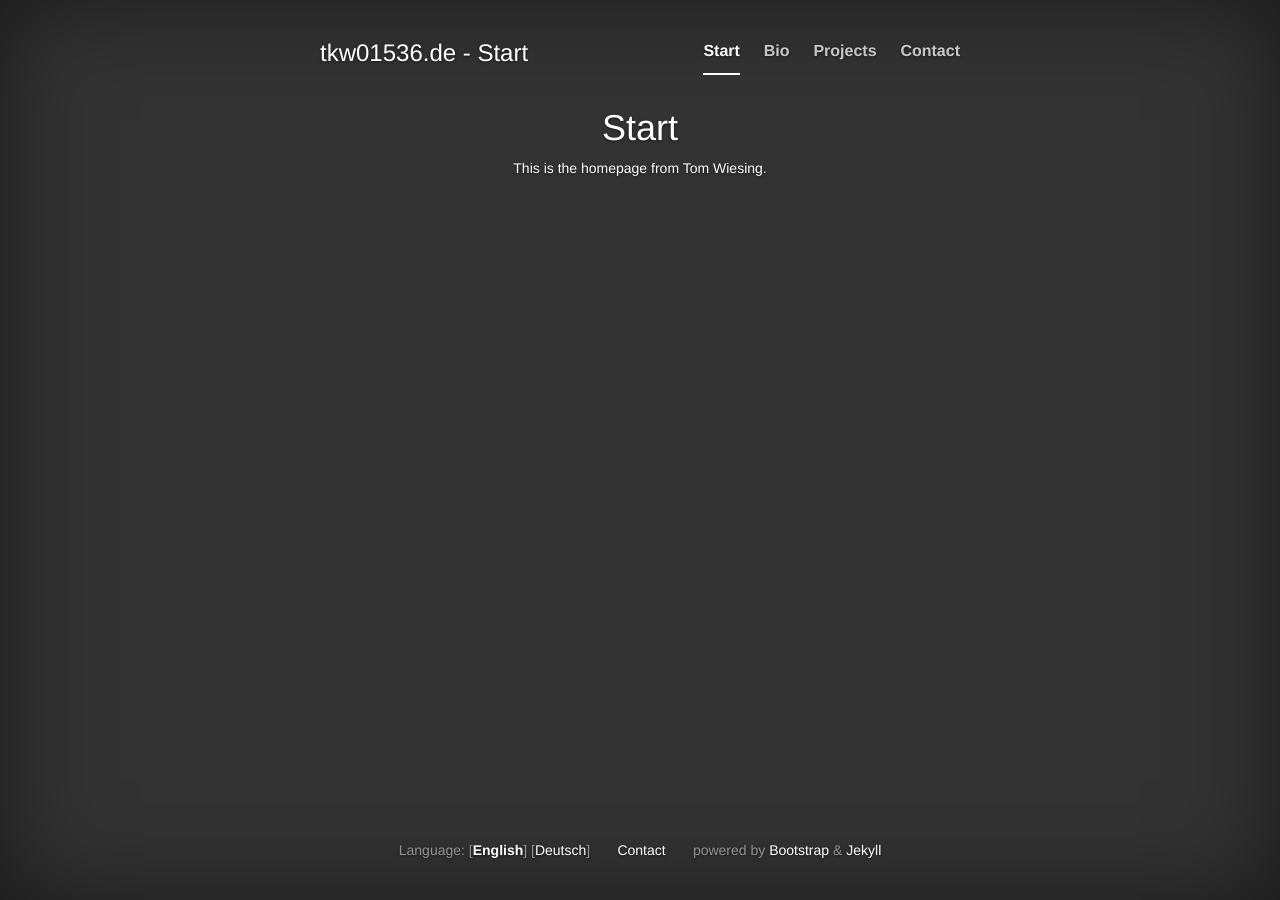
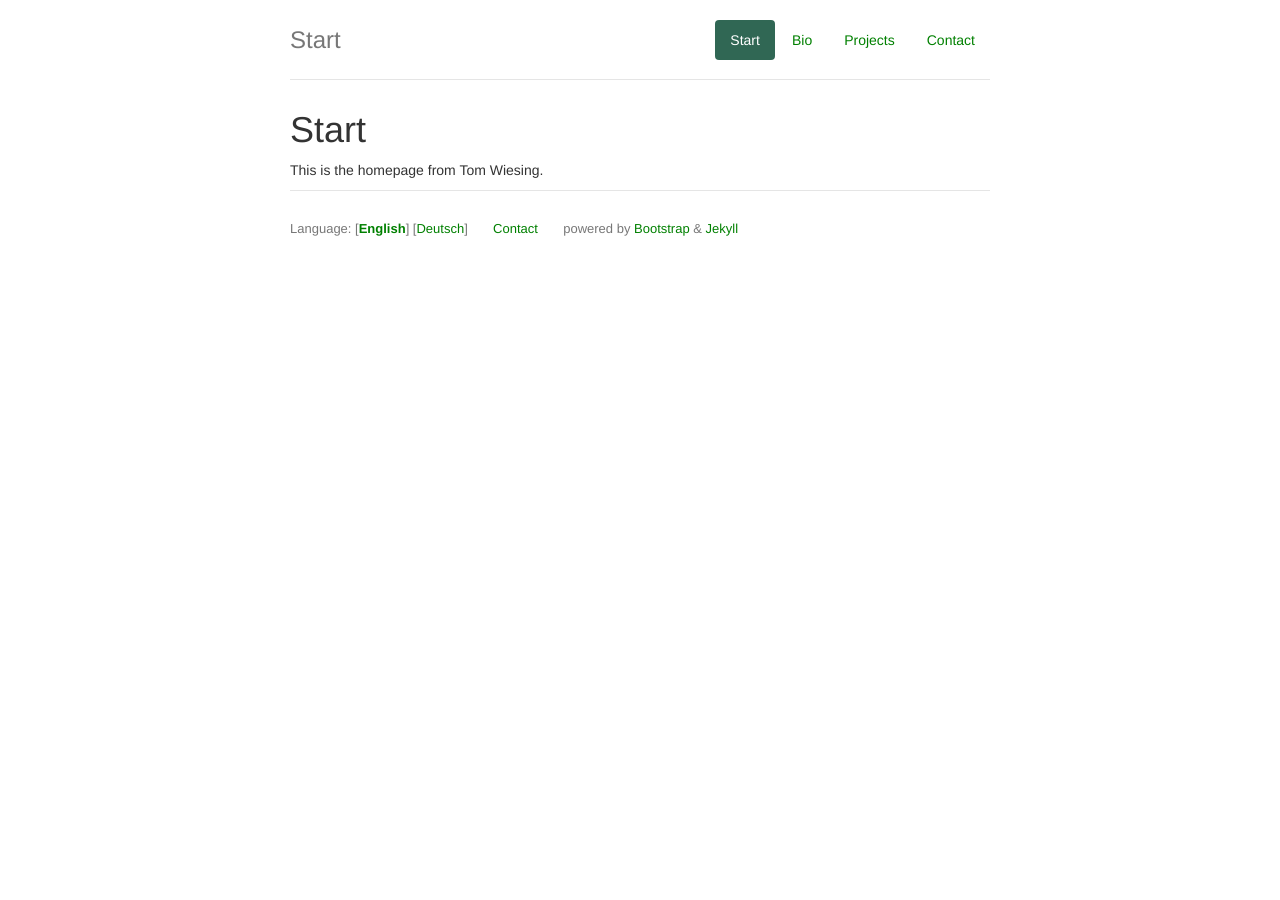
Before and after one commit to tkw1536/tkw01536.de, a Jekyll site: the page built from en/index.md, in a window 1280 px wide. Built offline with Jekyll 4.4.1, drawn with Linux system fonts in a browser that asks for light colours; nearby versions of some CDN libraries; Markdown is read by kramdown in place of the engine named in the settings.

Commit message:
Updated color scheme

```diff
--- a/_layouts/default.html
+++ b/_layouts/default.html
@@ -16,7 +16,7 @@
     <link href="http://netdna.bootstrapcdn.com/bootstrap/3.1.1/css/bootstrap.min.css" rel="stylesheet">
 
     <!-- Custom styles for this template -->
-    <link href="/assets/css/cover.css" rel="stylesheet">
+    <link href="/assets/css/custom.css" rel="stylesheet">
 
     <!-- HTML5 shim and Respond.js IE8 support of HTML5 elements and media queries -->
     <!--[if lt IE 9]>
@@ -26,42 +26,23 @@
   </head>
 
   <body>
-
-    <div class="site-wrapper">
-
-      <div class="site-wrapper-inner">
-
-        <div class="cover-container">
-
+    <div class="container">
+      <div class="header">
         {% if page.showmargin == true %}
-            <div class="masthead clearfix">
-              <div class="inner">
-                <h3 class="masthead-brand">tkw01536.de - {{ page.title }}</h3>
-                  <ul class="nav masthead-nav">
+        <ul class="nav nav-pills pull-right">
           {% include multilang/02_head.html %}
         </ul>
-              </div>
-            </div>
+        <h3 class="text-muted">{{ page.title }}</h3>
         {% endif %}
-
-          <div class="inner cover">
-            <div class="scroll">
-              {{ content }}
-            </div>
       </div>
 
-          <div class="mastfoot">
-            <div class="inner">
+      {{ content }}
+
+      <div class="footer">
         <p>
           {% include multilang/03_foot.html %}
         </p>
       </div>
-          </div>
-
-        </div>
-
-      </div>
-
     </div>
 
     <!-- JavaScript -->
--- a/assets/css/cover.css
+++ /dev/null
@@ -1,170 +0,0 @@
-/*
- * Globals
- */
-
-/* Links */
-a,
-a:focus,
-a:hover {
-  color: #fff;
-}
-
-/* Custom default button */
-.btn-default,
-.btn-default:hover,
-.btn-default:focus {
-  color: #333;
-  text-shadow: none; /* Prevent inheritence from `body` */
-  background-color: #fff;
-  border: 1px solid #fff;
-}
-
-
-/*
- * Base structure
- */
-
-html,
-body {
-  height: 100%;
-  background-color: #333;
-}
-body {
-  color: #fff;
-  text-align: center;
-  text-shadow: 0 1px 3px rgba(0,0,0,.5);
-  box-shadow: inset 0 0 100px rgba(0,0,0,.5);
-}
-
-/* Extra markup and styles for table-esque vertical and horizontal centering */
-.site-wrapper {
-  display: table;
-  width: 100%;
-  height: 100%; /* For at least Firefox */
-  min-height: 100%;
-}
-.site-wrapper-inner {
-  display: table-cell;
-  vertical-align: top;
-}
-.cover-container {
-  margin-right: auto;
-  margin-left: auto;
-}
-
-/* Padding for spacing */
-.inner {
-  padding: 30px;
-}
-
-
-/*
- * Header
- */
-.masthead-brand {
-  margin-top: 10px;
-  margin-bottom: 10px;
-}
-
-.masthead-nav > li {
-  display: inline-block;
-}
-.masthead-nav > li + li {
-  margin-left: 20px;
-}
-.masthead-nav > li > a {
-  padding-right: 0;
-  padding-left: 0;
-  font-size: 16px;
-  font-weight: bold;
-  color: #fff; /* IE8 proofing */
-  color: rgba(255,255,255,.75);
-  border-bottom: 2px solid transparent;
-}
-.masthead-nav > li > a:hover,
-.masthead-nav > li > a:focus {
-  background-color: transparent;
-  border-bottom-color: rgba(255,255,255,.25);
-}
-.masthead-nav > .active > a,
-.masthead-nav > .active > a:hover,
-.masthead-nav > .active > a:focus {
-  color: #fff;
-  border-bottom-color: #fff;
-}
-
-@media (min-width: 768px) {
-  .masthead-brand {
-    float: left;
-  }
-  .masthead-nav {
-    float: right;
-  }
-}
-
-
-/*
- * Cover
- */
-
-.cover {
-  padding: 0 20px;
-}
-.cover .btn-lg {
-  padding: 10px 20px;
-  font-weight: bold;
-}
-
-
-/*
- * Footer
- */
-
-.mastfoot {
-  color: #999; /* IE8 proofing */
-  color: rgba(255,255,255,.5);
-}
-
-
-/*
- * Affix and center
- */
-
-@media (min-width: 768px) {
-  /* Pull out the header and footer */
-  .masthead {
-    position: fixed;
-    top: 0;
-  }
-  .mastfoot {
-    position: fixed;
-    bottom: 0;
-  }
-  /* Start the vertical centering */
-  .site-wrapper-inner {
-    vertical-align: middle;
-  }
-  /* Handle the widths */
-  .masthead,
-  .mastfoot,
-  .cover-container {
-    width: 100%; /* Must be percentage or pixels for horizontal alignment */
-  }
-}
-
-@media (min-width: 992px) {
-  .masthead,
-  .mastfoot,
-  .cover-container {
-    width: 700px;
-  }
-}
-
-.inner.cover{
-  overflow: hidden;
-}
-
-.inner.cover > .scroll {
-  height: 100%;
-  overflow: auto;
-}
--- /dev/null
+++ b/assets/css/custom.css
@@ -0,0 +1,76 @@
+/* Space out content a bit */
+body {
+  padding-top: 20px;
+  padding-bottom: 20px;
+}
+
+/*
+  Green Color Scheme
+*/
+
+a {
+  color: green;
+}
+
+a:hover, a:focus {
+  color: #6CC417;
+}
+
+.nav-pills>li.active>a, .nav-pills>li.active>a:hover, .nav-pills>li.active>a:focus {
+    background-color: #306754;
+}
+
+/* Everything but the jumbotron gets side spacing for mobile first views */
+.header,
+.footer {
+  padding-right: 15px;
+  padding-left: 15px;
+}
+
+/* Custom page header */
+.header {
+  border-bottom: 1px solid #e5e5e5;
+}
+/* Make the masthead heading the same height as the navigation */
+.header h3 {
+  padding-bottom: 19px;
+  margin-top: 0;
+  margin-bottom: 0;
+  line-height: 40px;
+}
+
+/* Custom page footer */
+.footer {
+  padding-top: 19px;
+  color: #777;
+  border-top: 1px solid #e5e5e5;
+  font-size: small;
+}
+
+/* Customize container */
+@media (min-width: 768px) {
+  .container {
+    max-width: 730px;
+  }
+}
+.container-narrow > hr {
+  margin: 30px 0;
+}
+
+/* Responsive: Portrait tablets and up */
+@media screen and (min-width: 768px) {
+  /* Remove the padding we set earlier */
+  .header,
+  .footer {
+    padding-right: 0;
+    padding-left: 0;
+  }
+  /* Space out the masthead */
+  .header {
+    margin-bottom: 30px;
+  }
+  /* Remove the bottom border on the jumbotron for visual effect */
+  .jumbotron {
+    border-bottom: 0;
+  }
+}
```
Lines whose indentation alone changed are shown as unchanged.
